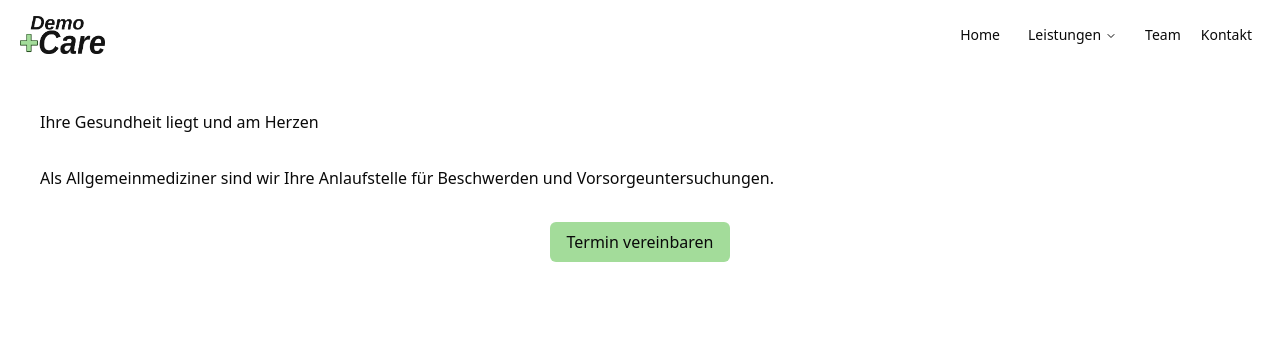
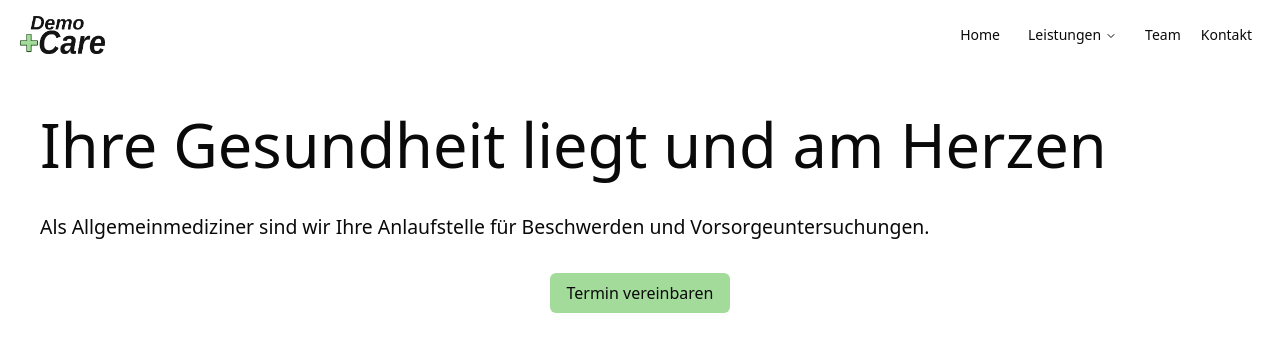
Before and after one commit to ben-me/demo_doctor, a SvelteKit app: page / in a window 1280 px wide. Shown: the top 352 px of the page. Built offline with nearby package versions, Linux system fonts and the light colour scheme.

Commit message:
feat(styles): Add type scale

```diff
--- a/src/styles/app.css
+++ b/src/styles/app.css
@@ -36,6 +36,15 @@
 	/* Colors */
 	--green: oklch(0.8387 0.1074 141.16);
 	--blue: oklch(0.8228 0.0795 213.23);
+
+	/*Typography*/
+	--fs--2: clamp(0.5628rem, 0.5159rem + 0.2084vw, 0.7035rem);
+	--fs--1: clamp(0.7502rem, 0.6877rem + 0.2778vw, 0.9377rem);
+	--fs-0: clamp(1rem, 0.9167rem + 0.3704vw, 1.25rem);
+	--fs-1: clamp(1.333rem, 1.2219rem + 0.4937vw, 1.6663rem);
+	--fs-2: clamp(1.7769rem, 1.6288rem + 0.6581vw, 2.2211rem);
+	--fs-3: clamp(2.3686rem, 2.1712rem + 0.8773vw, 2.9607rem);
+	--fs-4: clamp(3.1573rem, 2.8942rem + 1.1694vw, 3.9467rem);
 }
 
 .dark {
@@ -118,3 +127,35 @@
 		@apply bg-background text-foreground;
 	}
 }
+
+h1 {
+	font-size: var(--fs-4);
+}
+
+h2 {
+	font-size: var(--fs-3);
+}
+
+h3 {
+	font-size: var(--fs-2);
+}
+
+h4 {
+	font-size: var(--fs-1);
+}
+
+p,
+li,
+h5 {
+	font-size: var(--fs-0);
+}
+
+h1,
+h2,
+h3,
+h4,
+h5,
+h6 {
+	line-height: 115%;
+	letter-spacing: -2%;
+}
```
